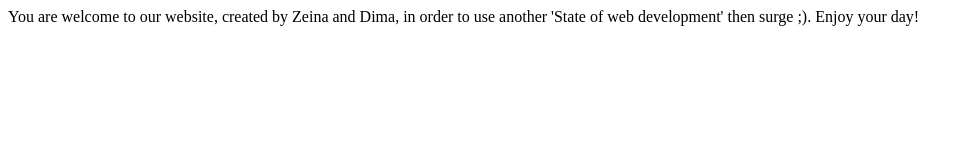
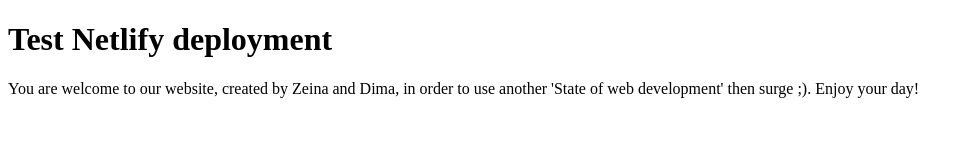
Before and after one commit to zeina-se/deploy_netlify, a plain HTML site: page index.html in a window 1280 px wide. Shown: the whole page, without its empty margins (0-973 px from the left). Drawn offline with Linux system fonts and the light colour scheme.

Commit message:
adding title

```diff
--- a/index.html
+++ b/index.html
@@ -6,6 +6,7 @@
     <title>Test Netlify deployment</title>
 </head>
 <body>
+    <h1>Test Netlify deployment</h1>
    You are welcome to our website, created by Zeina and Dima, in order to use another 'State of web development' then surge ;).
    Enjoy your day!
 </body>
```
